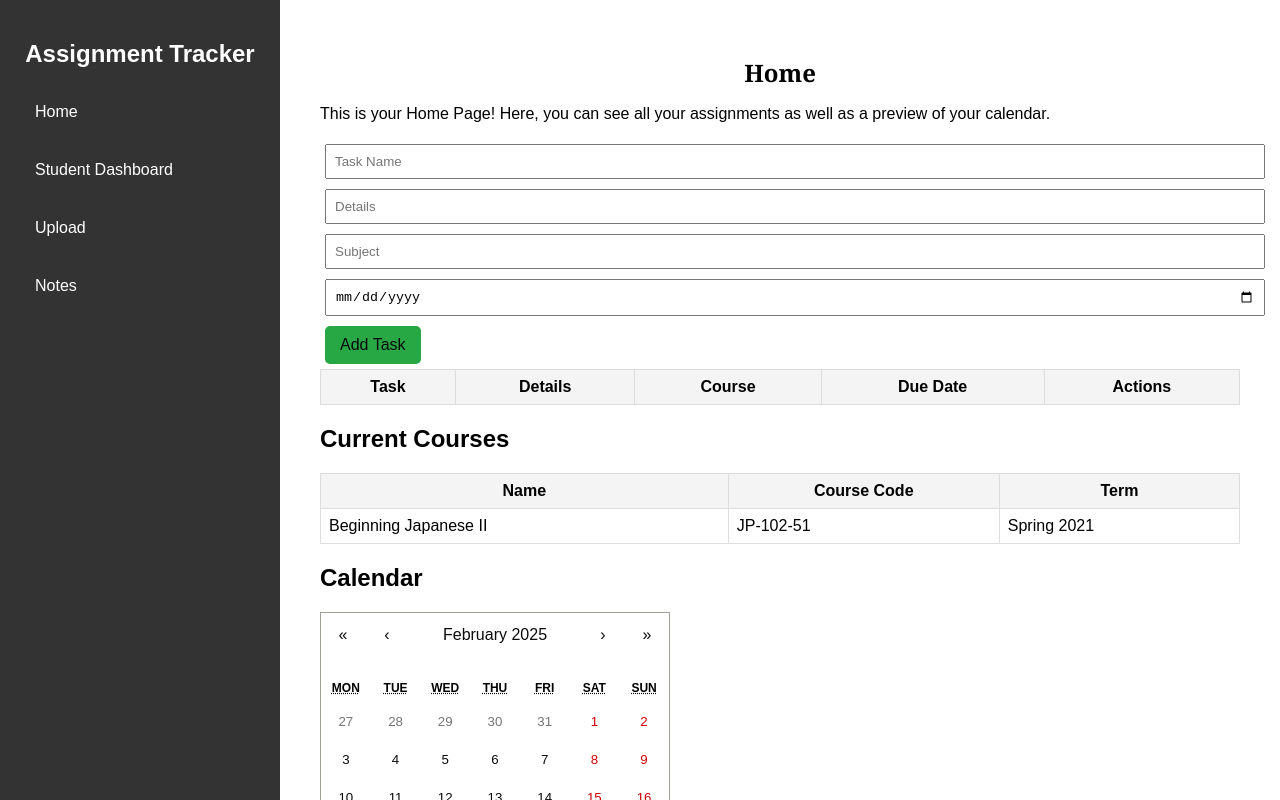
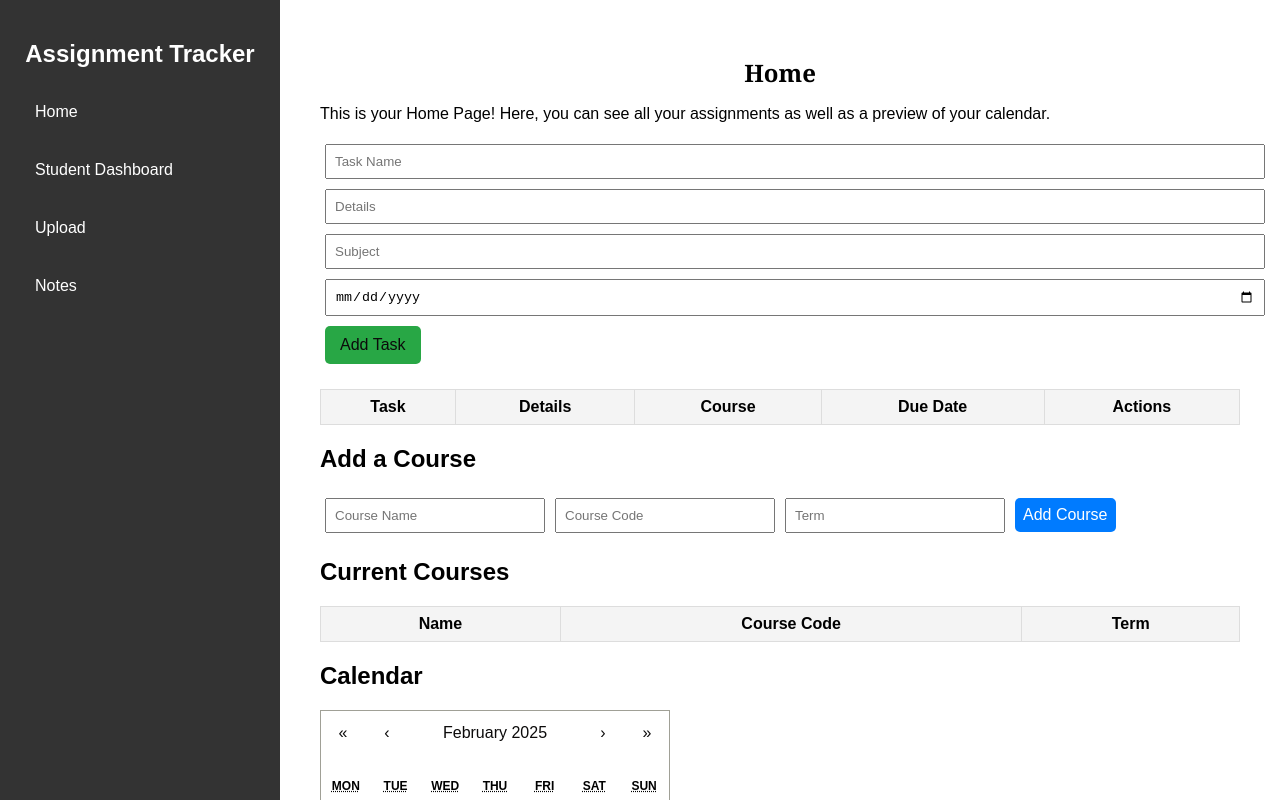
Before and after one commit to jahnvi09/website_demo, a React (Create React App) app: page /home in a window 1280 px wide. Shown: the top 800 px of the page. Built offline with nearby package versions, Linux system fonts and the light colour scheme.

Commit message:
Fifth commit

```diff
--- a/src/components/Home.css
+++ b/src/components/Home.css
@@ -3,29 +3,49 @@
   }
 
   .add-task input,
-.add-task button {
+  .add-task button,
+  .add-course input,
+  .add-course button {
     margin: 5px;
   }
 
   .assignment-table,
-.courses-table,
-.feedback-table {
+  .courses-table {
     width: 100%;
     border-collapse: collapse;
+    margin-top: 20px;
   }
 
   .assignment-table th,
   .courses-table th,
-.feedback-table th,
   .assignment-table td,
-.courses-table td,
-.feedback-table td {
+  .courses-table td {
     border: 1px solid #ddd;
     padding: 8px;
   }
 
   .assignment-table th,
-.courses-table th,
-.feedback-table th {
+  .courses-table th {
     background-color: #f4f4f4;
   }
+
+  .add-course {
+    margin-top: 20px;
+  }
+
+  .add-course input {
+    padding: 8px;
+    width: 200px;
+  }
+
+  .add-course button {
+    padding: 8px;
+    background-color: #007bff;
+    color: white;
+    border: none;
+    cursor: pointer;
+  }
+
+  .add-course button:hover {
+    background-color: #0056b3;
+  }
--- a/src/components/Home.js
+++ b/src/components/Home.js
@@ -3,23 +3,24 @@ import Calendar from 'react-calendar';
 import 'react-calendar/dist/Calendar.css';
 import './Home.css';
 
-
 function Home() {
-
   const [assignments, setAssignments] = useState([]);
   const [taskName, setTaskName] = useState('');
   const [details, setDetails] = useState('');
   const [subject, setSubject] = useState('');
   const [dueDate, setDueDate] = useState('');
 
+  const [courses, setCourses] = useState([
+
+  ]);
+  const [courseName, setCourseName] = useState('');
+  const [courseCode, setCourseCode] = useState('');
+  const [term, setTerm] = useState('');
 
   // Add a new task
   const addAssignment = () => {
     if (taskName && details && subject && dueDate) {
-      setAssignments([
-        ...assignments,
-        { taskName, details, subject, dueDate },
-      ]);
+      setAssignments([...assignments, { taskName, details, subject, dueDate }]);
       setTaskName('');
       setDetails('');
       setSubject('');
@@ -31,16 +32,13 @@ function Home() {
 
   // Delete a task
   const deleteAssignment = (index) => {
-    const updatedAssignments = assignments.filter((_, i) => i !== index);
-    setAssignments(updatedAssignments);
+    setAssignments(assignments.filter((_, i) => i !== index));
   };
 
   // Highlight dates with tasks on the calendar
   const tileClassName = ({ date, view }) => {
     if (view === 'month') {
-      const taskDates = assignments.map((assignment) =>
-        new Date(assignment.dueDate).toDateString()
-      );
+      const taskDates = assignments.map(assignment => new Date(assignment.dueDate).toDateString());
       if (taskDates.includes(date.toDateString())) {
         return 'highlight';
       }
@@ -48,60 +46,29 @@ function Home() {
     return null;
   };
 
-  // Show task details on hover
-  const tileContent = ({ date, view }) => {
-    if (view === 'month') {
-      const tasksForDate = assignments.filter(
-        (assignment) =>
-          new Date(assignment.dueDate).toDateString() === date.toDateString()
-      );
-      if (tasksForDate.length > 0) {
-        return (
-          <div className="tooltip">
-            {tasksForDate.map((task, index) => (
-              <div key={index}>
-                {task.taskName} - {task.subject}
-              </div>
-            ))}
-          </div>
-        );
-      }
+  // Add a new course
+  const addCourse = () => {
+    if (courseName && courseCode && term) {
+      setCourses([...courses, { name: courseName, code: courseCode, term }]);
+      setCourseName('');
+      setCourseCode('');
+      setTerm('');
+    } else {
+      alert('Please fill in all fields before adding a course.');
     }
-    return null;
   };
 
   return (
-
-
     <div className="home">
       <h1>Home</h1>
       <p>This is your Home Page! Here, you can see all your assignments as well as a preview of your calendar.</p>
 
       {/* Add Task Form */}
       <div className="add-task">
-        <input
-          type="text"
-          placeholder="Task Name"
-          value={taskName}
-          onChange={(e) => setTaskName(e.target.value)}
-        />
-        <input
-          type="text"
-          placeholder="Details"
-          value={details}
-          onChange={(e) => setDetails(e.target.value)}
-        />
-        <input
-          type="text"
-          placeholder="Subject"
-          value={subject}
-          onChange={(e) => setSubject(e.target.value)}
-        />
-        <input
-          type="date"
-          value={dueDate}
-          onChange={(e) => setDueDate(e.target.value)}
-        />
+        <input type="text" placeholder="Task Name" value={taskName} onChange={(e) => setTaskName(e.target.value)} />
+        <input type="text" placeholder="Details" value={details} onChange={(e) => setDetails(e.target.value)} />
+        <input type="text" placeholder="Subject" value={subject} onChange={(e) => setSubject(e.target.value)} />
+        <input type="date" value={dueDate} onChange={(e) => setDueDate(e.target.value)} />
         <button onClick={addAssignment}>Add Task</button>
       </div>
 
@@ -124,13 +91,21 @@ function Home() {
               <td>{assignment.subject}</td>
               <td>{assignment.dueDate}</td>
               <td>
-                {/* Delete Button */}
                 <button onClick={() => deleteAssignment(index)}>Delete</button>
               </td>
             </tr>
           ))}
         </tbody>
       </table>
+
+      {/* Add Course Form */}
+      <h2>Add a Course</h2>
+      <div className="add-course">
+        <input type="text" placeholder="Course Name" value={courseName} onChange={(e) => setCourseName(e.target.value)} />
+        <input type="text" placeholder="Course Code" value={courseCode} onChange={(e) => setCourseCode(e.target.value)} />
+        <input type="text" placeholder="Term" value={term} onChange={(e) => setTerm(e.target.value)} />
+        <button onClick={addCourse}>Add Course</button>
+      </div>
 
       {/* Current Courses Section */}
       <h2>Current Courses</h2>
@@ -143,17 +118,20 @@ function Home() {
           </tr>
         </thead>
         <tbody>
-          {/* Example static data */}
-          <tr><td>Beginning Japanese II</td><td>JP-102-51</td><td>Spring 2021</td></tr>
-          {/* Add more rows as needed */}
+          {courses.map((course, index) => (
+            <tr key={index}>
+              <td>{course.name}</td>
+              <td>{course.code}</td>
+              <td>{course.term}</td>
+            </tr>
+          ))}
         </tbody>
       </table>
 
       {/* Calendar Section */}
       <h2>Calendar</h2>
-      <Calendar tileClassName={tileClassName} tileContent={tileContent} />
+      <Calendar tileClassName={tileClassName} />
     </div>
-
   );
 }
 
--- a/src/components/Sidebar.css
+++ b/src/components/Sidebar.css
@@ -1,6 +1,6 @@
 .sidebar {
     width:30vh;
-    height: 100vh;
+    height: 150vh;
     background-color: #333;
     color: white;
   }
```
Lines whose indentation alone changed are shown as unchanged.
